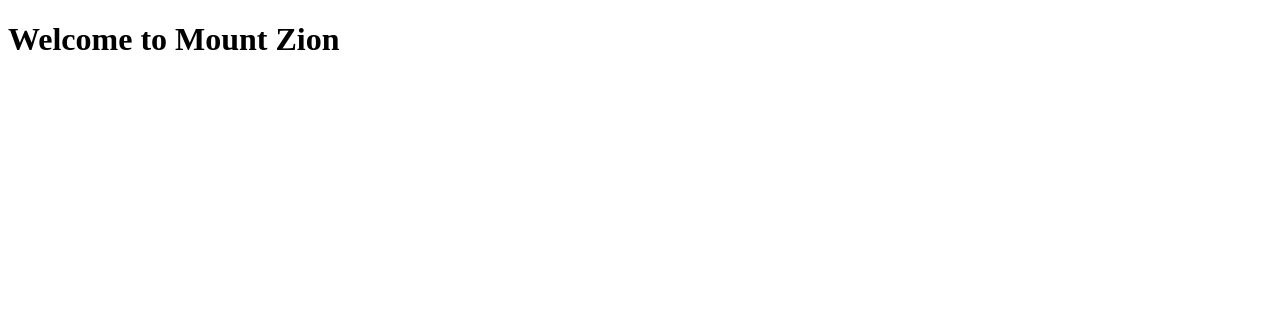
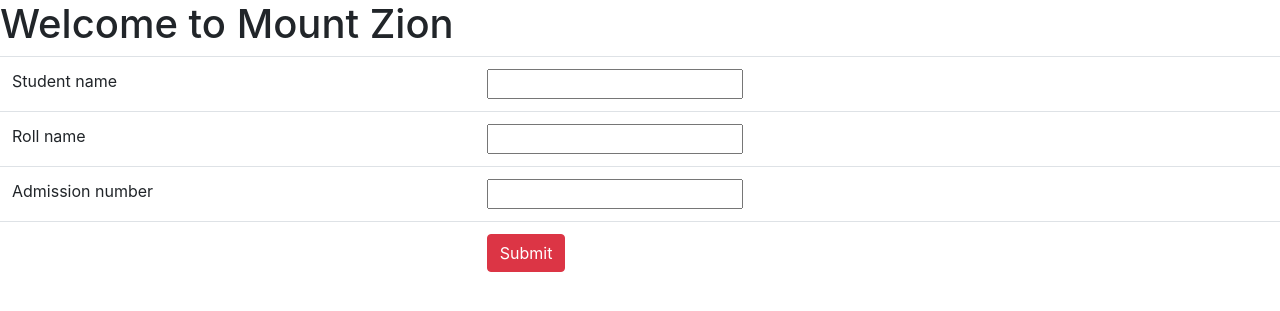
Before and after one commit to amalraj1264/pythonstart, a Django app: page / in a window 1280 px wide. Shown: the top 311 px of the page. Run offline with Django 3.2, Linux system fonts and the light colour scheme; some libraries are stand-ins or nearby versions.

Commit message:
first commit

```diff
--- a/mzc/templates/index.html
+++ b/mzc/templates/index.html
@@ -1,6 +1,7 @@
 <!DOCTYPE html>
 <html lang="en">
 <head>
+        <link rel="stylesheet" href="https://stackpath.bootstrapcdn.com/bootstrap/4.3.1/css/bootstrap.min.css" integrity="sha384-ggOyR0iXCbMQv3Xipma34MD+dH/1fQ784/j6cY/iJTQUOhcWr7x9JvoRxT2MZw1T" crossorigin="anonymous">
     <meta charset="UTF-8">
     <meta name="viewport" content="width=device-width, initial-scale=1.0">
     <meta http-equiv="X-UA-Compatible" content="ie=edge">
@@ -8,5 +9,24 @@
 </head>
 <body>
     <h1>Welcome to Mount Zion</h1>
+    <table class=table>
+        <tr>
+            <td>Student name</td>
+            <td><input type="text"></td>
+        </tr>
+        <tr>
+            <td>Roll name</td>
+            <td><input type="text"></td>
+        </tr>
+        <tr>
+            <td>Admission number
+            </td>
+            <td><input type="text"></td>
+        </tr>
+        <tr>
+            <td></td>
+            <td><button class="btn btn-danger">Submit</button></td>
+        </tr>
+    </table>
 </body>
 </html>
```
